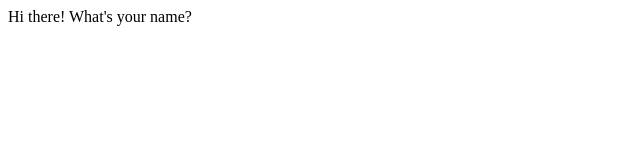
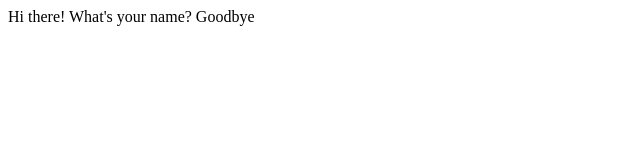
Before and after one commit to DanEscher98/DanEscher98, a plain HTML site: page index.html in a window 1280 px wide. Shown: the full height of the page, 0-640 px from the left. Drawn offline with Linux system fonts and the light colour scheme.

Commit message:
modified:   index.html

```diff
--- a/index.html
+++ b/index.html
@@ -8,5 +8,6 @@
 	<body>
 		Hi there!
 		What's your name?
+		Goodbye
 	</body>
 </html>
```
